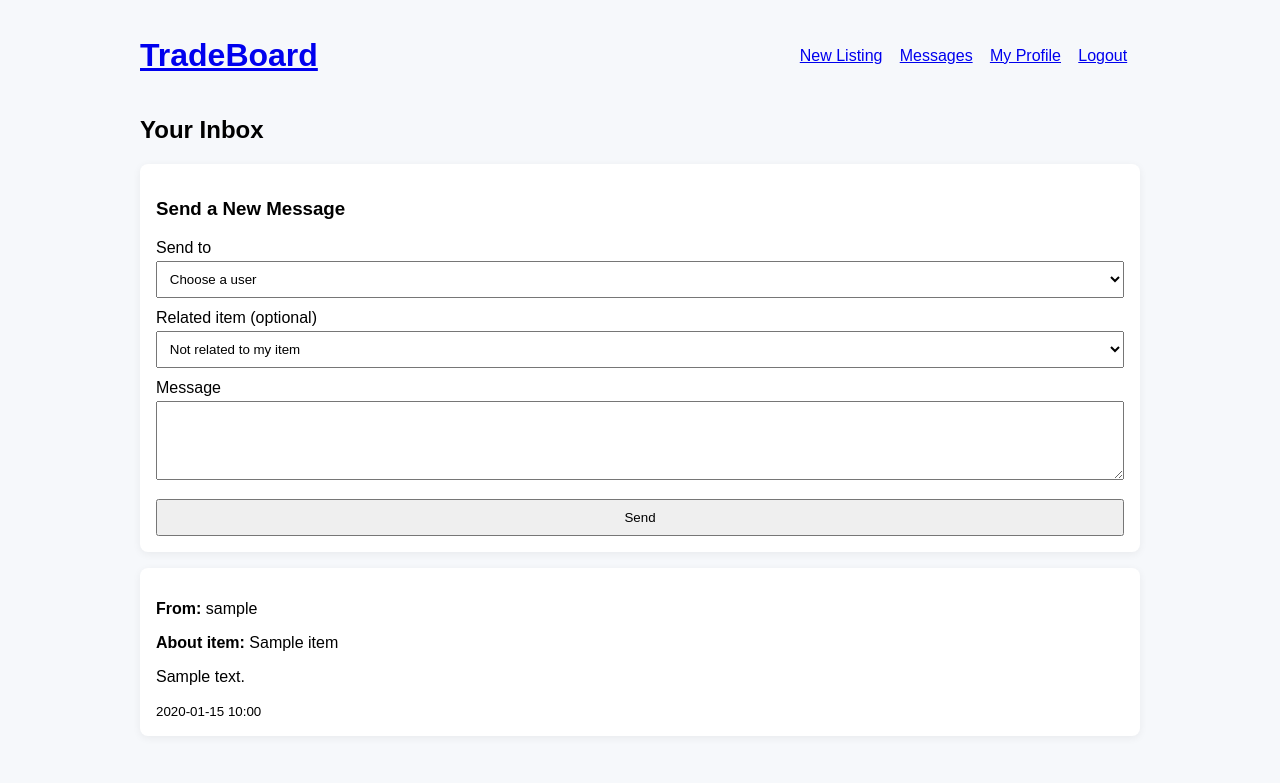
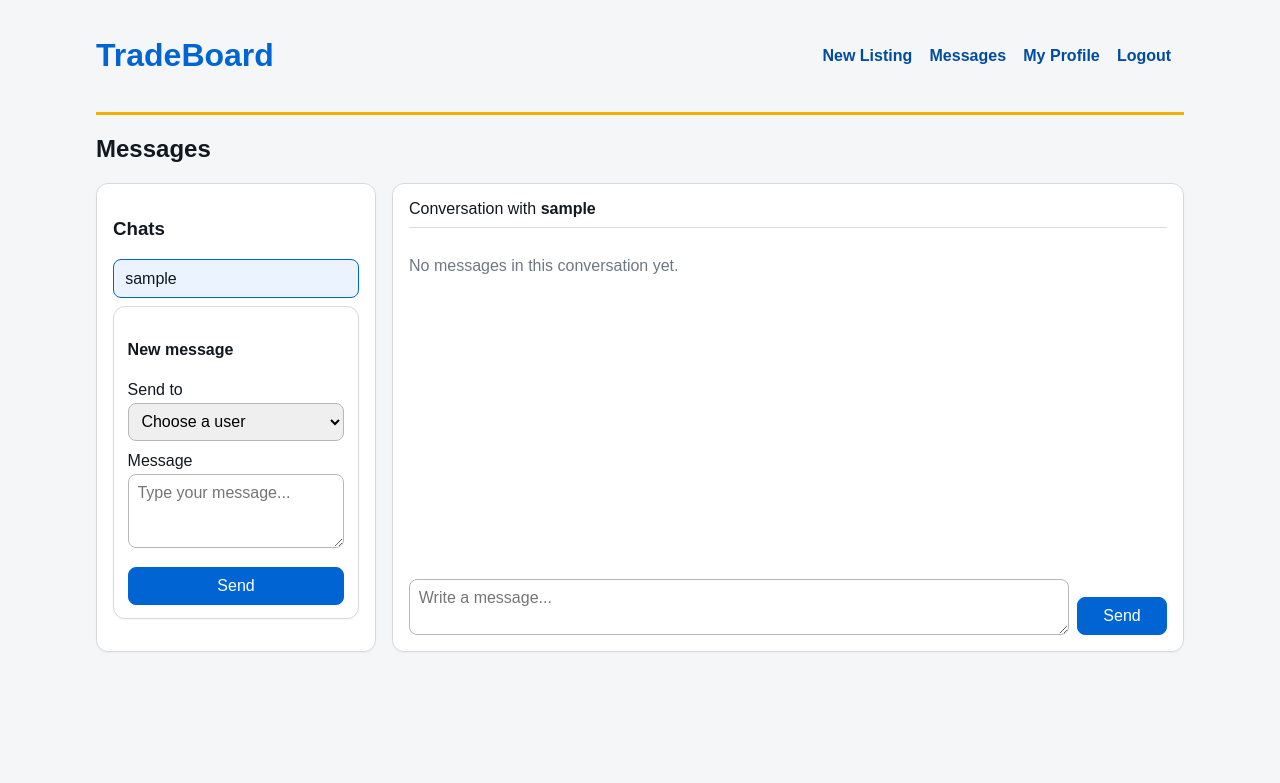
Before and after one commit to Jamin252/Playground, a Flask app: page /messages in a window 1280 px wide. Shown: the top 783 px of the page. Run offline with Flask 3, Linux system fonts and the light colour scheme; a user stored in the database is signed in; tables that the repository leaves empty hold one stand-in row (values such as "Sample post").

Commit message:
Add listing management, profile bio editing, and chat UI

```diff
--- a/app.py
+++ b/app.py
@@ -13,6 +13,7 @@ from flask import (
 )
 from flask_login import LoginManager, UserMixin, current_user, login_required, login_user, logout_user
 from flask_sqlalchemy import SQLAlchemy
+from sqlalchemy import and_, or_
 from werkzeug.security import check_password_hash, generate_password_hash
 from werkzeug.utils import secure_filename
 
@@ -223,9 +224,66 @@ def item_detail(item_id: int):
     return render_template("item_detail.html", item=item)
 
 
+@app.route("/items/<int:item_id>/edit", methods=["GET", "POST"])
+@login_required
+def edit_item(item_id: int):
+    item = Item.query.get_or_404(item_id)
+    if item.user_id != current_user.id:
+        flash("You can only edit your own listings.", "danger")
+        return redirect(url_for("item_detail", item_id=item.id))
+
+    categories = Category.query.order_by(Category.name).all()
+
+    if request.method == "POST":
+        title = request.form.get("title", "").strip()
+        description = request.form.get("description", "").strip()
+        category_id = request.form.get("category_id", type=int)
+        image = request.files.get("image")
+
+        if not title or not description or not category_id:
+            flash("Title, description and category are required.", "danger")
+            return redirect(url_for("edit_item", item_id=item.id))
+
+        item.title = title
+        item.description = description
+        item.category_id = category_id
+
+        if image and image.filename:
+            if not allowed_file(image.filename):
+                flash("Image must be png, jpg, jpeg, or gif.", "danger")
+                return redirect(url_for("edit_item", item_id=item.id))
+
+            timestamp = datetime.utcnow().strftime("%Y%m%d%H%M%S%f")
+            image_filename = f"{timestamp}_{secure_filename(image.filename)}"
+            image.save(UPLOAD_FOLDER / image_filename)
+            item.image_filename = image_filename
+
+        db.session.commit()
+        flash("Listing updated.", "success")
+        return redirect(url_for("item_detail", item_id=item.id))
+
+    return render_template("edit_item.html", item=item, categories=categories)
+
+
+@app.route("/items/<int:item_id>/delete", methods=["POST"])
+@login_required
+def delete_item(item_id: int):
+    item = Item.query.get_or_404(item_id)
+    if item.user_id != current_user.id:
+        flash("You can only delete your own listings.", "danger")
+        return redirect(url_for("item_detail", item_id=item.id))
+
+    db.session.delete(item)
+    db.session.commit()
+    flash("Listing removed.", "info")
+    return redirect(url_for("profile", user_id=current_user.id))
+
+
 @app.route("/messages", methods=["GET", "POST"])
 @login_required
 def messages():
+    selected_user_id = request.args.get("user", type=int)
+
     if request.method == "POST":
         receiver_id = request.form.get("receiver_id", type=int)
         item_id = request.form.get("item_id", type=int)
@@ -239,12 +297,52 @@ def messages():
         db.session.add(message)
         db.session.commit()
         flash("Message sent.", "success")
-        return redirect(url_for("messages"))
+        return redirect(url_for("messages", user=receiver_id))
 
-    inbox = Message.query.filter_by(receiver_id=current_user.id).order_by(Message.created_at.desc()).all()
+    if selected_user_id == current_user.id:
+        selected_user_id = None
+
+    conversation_users = (
+        User.query.join(
+            Message,
+            or_(
+                and_(Message.sender_id == current_user.id, Message.receiver_id == User.id),
+                and_(Message.receiver_id == current_user.id, Message.sender_id == User.id),
+            ),
+        )
+        .distinct()
+        .order_by(User.username)
+        .all()
+    )
+
     users = User.query.filter(User.id != current_user.id).order_by(User.username).all()
-    items = Item.query.filter_by(user_id=current_user.id).order_by(Item.created_at.desc()).all()
-    return render_template("messages.html", inbox=inbox, users=users, items=items)
+    if not selected_user_id and conversation_users:
+        selected_user_id = conversation_users[0].id
+
+    thread = []
+    selected_user = None
+    if selected_user_id:
+        selected_user = User.query.get(selected_user_id)
+        if selected_user and selected_user.id != current_user.id:
+            thread = (
+                Message.query.filter(
+                    or_(
+                        and_(Message.sender_id == current_user.id, Message.receiver_id == selected_user.id),
+                        and_(Message.sender_id == selected_user.id, Message.receiver_id == current_user.id),
+                    )
+                )
+                .order_by(Message.created_at.asc())
+                .all()
+            )
+
+    return render_template(
+        "messages.html",
+        users=users,
+        conversation_users=conversation_users,
+        thread=thread,
+        selected_user=selected_user,
+        selected_user_id=selected_user_id,
+    )
 
 
 @app.route("/profile/<int:user_id>")
@@ -252,6 +350,18 @@ def profile(user_id: int):
     seller = User.query.get_or_404(user_id)
     seller_items = Item.query.filter_by(user_id=seller.id).order_by(Item.created_at.desc()).all()
     return render_template("profile.html", seller=seller, seller_items=seller_items)
+
+
+@app.route("/profile/edit", methods=["GET", "POST"])
+@login_required
+def edit_profile():
+    if request.method == "POST":
+        current_user.bio = request.form.get("bio", "").strip()
+        db.session.commit()
+        flash("Bio updated.", "success")
+        return redirect(url_for("profile", user_id=current_user.id))
+
+    return render_template("edit_profile.html")
 
 
 @app.route("/uploads/<filename>")
--- a/static/style.css
+++ b/static/style.css
@@ -1,19 +1,43 @@
+:root {
+  --brand: #0064d2;
+  --brand-dark: #004c9f;
+  --accent: #f5af02;
+  --bg: #f5f6f7;
+  --border: #d9d9d9;
+  --text: #111820;
+}
+
+* { box-sizing: border-box; }
+
 body {
-  font-family: Arial, sans-serif;
-  max-width: 1000px;
+  font-family: Arial, Helvetica, sans-serif;
+  max-width: 1120px;
   margin: 0 auto;
   padding: 0 1rem 2rem;
-  background: #f6f8fb;
+  background: var(--bg);
+  color: var(--text);
 }
 
 header {
   display: flex;
   justify-content: space-between;
   align-items: center;
-  margin: 1rem 0;
+  margin: 0;
+  padding: 1rem 0;
+  border-bottom: 3px solid var(--accent);
 }
 
-header a { margin-right: 0.8rem; }
+header h1 a {
+  color: var(--brand);
+  text-decoration: none;
+}
+
+nav a {
+  margin-right: 0.8rem;
+  text-decoration: none;
+  color: var(--brand-dark);
+  font-weight: 600;
+}
 
 .grid {
   display: grid;
@@ -23,38 +47,42 @@ header a { margin-right: 0.8rem; }
 
 .card,
 .form-card,
-.detail {
-  background: white;
-  border-radius: 8px;
+.detail,
+.chat-thread,
+.chat-sidebar {
+  background: #fff;
+  border-radius: 12px;
   padding: 1rem;
-  box-shadow: 0 2px 8px rgba(0, 0, 0, 0.06);
+  border: 1px solid var(--border);
+  box-shadow: 0 1px 2px rgba(0, 0, 0, 0.04);
   margin-bottom: 1rem;
 }
 
-img {
-  max-width: 100%;
-  border-radius: 6px;
-}
+img { max-width: 100%; border-radius: 8px; }
+.detail-image { max-height: 380px; object-fit: cover; }
 
-.detail-image {
-  max-height: 350px;
-  object-fit: cover;
-}
-
-label {
-  display: block;
-  margin-bottom: 0.7rem;
-}
-
-input,
-select,
-textarea,
-button {
+label { display: block; margin-bottom: 0.7rem; }
+input, select, textarea, button, .button-like {
   width: 100%;
   padding: 0.55rem;
   margin-top: 0.25rem;
-  box-sizing: border-box;
+  border-radius: 8px;
+  border: 1px solid #b7b7b7;
+  font: inherit;
 }
+
+button, .button-like {
+  background: var(--brand);
+  color: #fff;
+  border-color: var(--brand);
+  cursor: pointer;
+  text-align: center;
+  text-decoration: none;
+  display: inline-block;
+}
+
+button:hover, .button-like:hover { background: var(--brand-dark); }
+button.danger { background: #c62828; border-color: #c62828; }
 
 .search-bar {
   display: grid;
@@ -63,11 +91,83 @@ button {
   margin-bottom: 1rem;
 }
 
-.flash {
-  padding: 0.7rem;
-  border-radius: 5px;
-}
-
+.flash { padding: 0.7rem; border-radius: 5px; }
 .flash-success { background: #d7f6de; }
 .flash-danger { background: #ffd7d7; }
 .flash-info { background: #dcecff; }
+
+.owner-actions,
+.inline-actions {
+  margin-top: 1rem;
+  display: flex;
+  gap: 0.5rem;
+  align-items: center;
+}
+
+.chat-layout {
+  display: grid;
+  grid-template-columns: 280px 1fr;
+  gap: 1rem;
+}
+
+.chat-user {
+  display: block;
+  padding: 0.6rem 0.7rem;
+  border: 1px solid var(--border);
+  border-radius: 8px;
+  margin-bottom: 0.45rem;
+  text-decoration: none;
+  color: var(--text);
+}
+
+.chat-user.active { border-color: var(--brand); background: #eaf3ff; }
+
+.chat-header {
+  border-bottom: 1px solid var(--border);
+  padding-bottom: 0.6rem;
+  margin-bottom: 0.8rem;
+}
+
+.chat-messages {
+  min-height: 320px;
+  display: flex;
+  flex-direction: column;
+  gap: 0.6rem;
+}
+
+.bubble {
+  max-width: 80%;
+  padding: 0.7rem;
+  border-radius: 14px;
+}
+
+.bubble.mine {
+  align-self: flex-end;
+  background: #eaf3ff;
+  border: 1px solid #bfd8ff;
+}
+
+.bubble.theirs {
+  align-self: flex-start;
+  background: #f2f3f5;
+  border: 1px solid #d8dbe0;
+}
+
+.bubble p { margin: 0 0 0.25rem; }
+.bubble-item { font-size: 0.85rem; color: #5a6573; }
+.muted { color: #6f7782; }
+
+.chat-compose {
+  margin-top: 0.9rem;
+  display: grid;
+  grid-template-columns: 1fr auto;
+  gap: 0.5rem;
+  align-items: end;
+}
+
+.chat-compose button { width: auto; min-width: 90px; }
+.compact { padding: 0.85rem; }
+
+@media (max-width: 860px) {
+  .chat-layout { grid-template-columns: 1fr; }
+}
--- a/templates/messages.html
+++ b/templates/messages.html
@@ -1,43 +1,61 @@
 {% extends 'base.html' %}
 
 {% block content %}
-<h2>Your Inbox</h2>
-<section class="form-card">
-  <h3>Send a New Message</h3>
+<h2>Messages</h2>
+
+<div class="chat-layout">
+  <aside class="chat-sidebar">
+    <h3>Chats</h3>
+    {% for user in conversation_users %}
+      <a class="chat-user {% if selected_user and selected_user.id == user.id %}active{% endif %}" href="{{ url_for('messages', user=user.id) }}">
+        {{ user.username }}
+      </a>
+    {% else %}
+      <p class="muted">No chats yet.</p>
+    {% endfor %}
+
+    <section class="form-card compact">
+      <h4>New message</h4>
       <form method="post">
         <label>Send to
           <select name="receiver_id" required>
             <option value="">Choose a user</option>
             {% for user in users %}
-          <option value="{{ user.id }}">{{ user.username }}</option>
-        {% endfor %}
-      </select>
-    </label>
-    <label>Related item (optional)
-      <select name="item_id">
-        <option value="">Not related to my item</option>
-        {% for item in items %}
-          <option value="{{ item.id }}">{{ item.title }}</option>
+              <option value="{{ user.id }}" {% if selected_user_id == user.id %}selected{% endif %}>{{ user.username }}</option>
             {% endfor %}
           </select>
         </label>
         <label>Message
-      <textarea name="body" rows="4" required></textarea>
+          <textarea name="body" rows="3" required placeholder="Type your message..."></textarea>
         </label>
         <button type="submit">Send</button>
       </form>
     </section>
+  </aside>
 
-<section>
-  {% for msg in inbox %}
-    <article class="card">
-      <p><strong>From:</strong> {{ msg.sender.username }}</p>
-      {% if msg.item %}<p><strong>About item:</strong> {{ msg.item.title }}</p>{% endif %}
+  <section class="chat-thread">
+    {% if selected_user %}
+      <div class="chat-header">Conversation with <strong>{{ selected_user.username }}</strong></div>
+      <div class="chat-messages">
+        {% for msg in thread %}
+          <article class="bubble {% if msg.sender_id == current_user.id %}mine{% else %}theirs{% endif %}">
+            {% if msg.item %}<p class="bubble-item">Re: {{ msg.item.title }}</p>{% endif %}
             <p>{{ msg.body }}</p>
             <small>{{ msg.created_at.strftime('%Y-%m-%d %H:%M') }}</small>
           </article>
         {% else %}
-    <p>No messages yet.</p>
+          <p class="muted">No messages in this conversation yet.</p>
         {% endfor %}
+      </div>
+
+      <form method="post" class="chat-compose">
+        <input type="hidden" name="receiver_id" value="{{ selected_user.id }}">
+        <textarea name="body" rows="2" required placeholder="Write a message..."></textarea>
+        <button type="submit">Send</button>
+      </form>
+    {% else %}
+      <p class="muted">Pick a conversation or start a new message.</p>
+    {% endif %}
   </section>
+</div>
 {% endblock %}
```
Also changed, not shown: templates/item_detail.html (+9 -0 lines), templates/profile.html (+11 -0 lines). Lines whose indentation alone changed are shown as unchanged.
